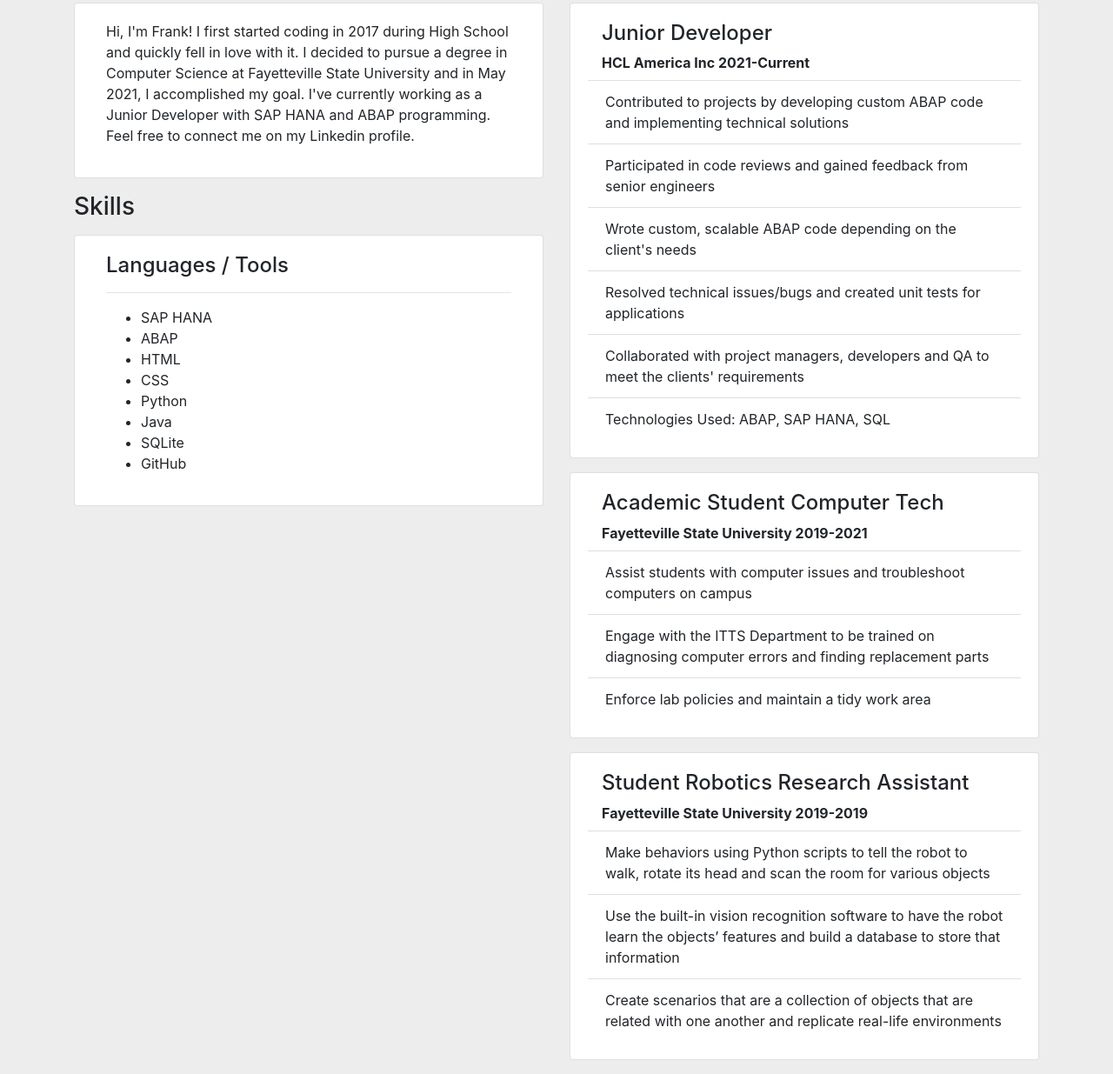
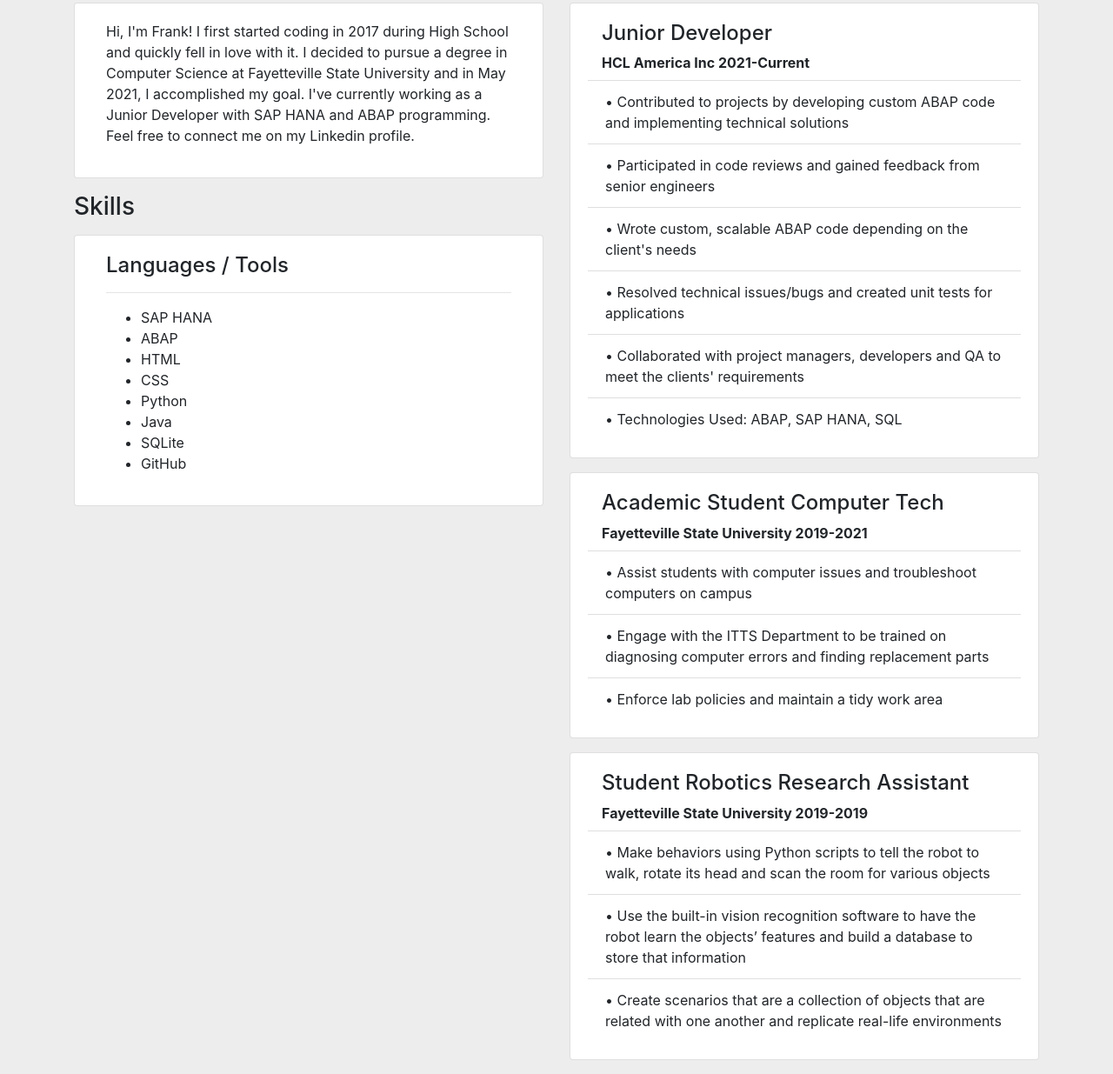
Before and after one commit to frankpenhall/frankpenhall.github.io, a plain HTML site: page index.html in a window 1280 px wide. Shown: the part 317-1552 px from the top of the page at 87% size. Drawn offline with nearby package versions, Linux system fonts and the light colour scheme.

Commit message:
Update index.html

```diff
--- a/index.html
+++ b/index.html
@@ -98,15 +98,15 @@
                         <div class="card-body">
                             <div class="mx-3">
                                 <h4>Junior Developer</h4>
-                                <div><strong>HCL America Inc                2021-Current</strong></div>
+                                <div><strong>HCL America Inc                    2021-Current</strong></div>
                             </div>
                             <ul class = "list-group list-group-flush mt-2">
-                                <li class ="list-group-item">Contributed to projects by developing custom ABAP code and implementing technical solutions</li>
-                                <li class ="list-group-item">Participated in code reviews and gained feedback from senior engineers</li>
-                                <li class ="list-group-item">Wrote custom, scalable ABAP code depending on the client's needs</li>
-                                <li class ="list-group-item">Resolved technical issues/bugs and created unit tests for applications</li>
-                                <li class ="list-group-item">Collaborated with project managers, developers and QA to meet the clients' requirements</li>
-                                <li class ="list-group-item">Technologies Used: ABAP, SAP HANA, SQL</li>
+                                <li class ="list-group-item">• Contributed to projects by developing custom ABAP code and implementing technical solutions</li>
+                                <li class ="list-group-item">• Participated in code reviews and gained feedback from senior engineers</li>
+                                <li class ="list-group-item">• Wrote custom, scalable ABAP code depending on the client's needs</li>
+                                <li class ="list-group-item">• Resolved technical issues/bugs and created unit tests for applications</li>
+                                <li class ="list-group-item">• Collaborated with project managers, developers and QA to meet the clients' requirements</li>
+                                <li class ="list-group-item">• Technologies Used: ABAP, SAP HANA, SQL</li>
                             </ul>
                         </div>
                     </div>
@@ -114,14 +114,14 @@
                         <div class="card-body">
                             <div class="mx-3">
                                 <h4>Academic Student Computer Tech</h4>
-                                <div><strong>Fayetteville State University  2019-2021</strong></div>
+                                <div><strong>Fayetteville State University        2019-2021</strong></div>
                             </div>
 
                             <ul class = "list-group list-group-flush mt-2">
-                                <li class ="list-group-item">Assist students with computer issues and troubleshoot computers on campus</li>
-                                <li class ="list-group-item">Engage with the ITTS Department to be trained on diagnosing computer errors
+                                <li class ="list-group-item">• Assist students with computer issues and troubleshoot computers on campus</li>
+                                <li class ="list-group-item">• Engage with the ITTS Department to be trained on diagnosing computer errors
                                     and finding replacement parts</li>
-                                <li class ="list-group-item">Enforce lab policies and maintain a tidy work area</li>
+                                <li class ="list-group-item">• Enforce lab policies and maintain a tidy work area</li>
                             </ul>
                         </div>
                     </div>
@@ -129,14 +129,14 @@
                         <div class="card-body">
                             <div class="mx-3">
                                 <h4>Student Robotics Research Assistant</h4>
-                                <div><strong>Fayetteville State University  2019-2019</strong></div>
+                                <div><strong>Fayetteville State University         2019-2019</strong></div>
                             </div>
                             <ul class = "list-group list-group-flush mt-2">
-                                <li class ="list-group-item">Make behaviors using Python scripts to tell the robot to walk, rotate its head and
+                                <li class ="list-group-item">• Make behaviors using Python scripts to tell the robot to walk, rotate its head and
                                     scan the room for various objects</li>
-                                <li class ="list-group-item">Use the built-in vision recognition software to have the robot learn the objects’
+                                <li class ="list-group-item">• Use the built-in vision recognition software to have the robot learn the objects’
                                     features and build a database to store that information</li>
-                                <li class ="list-group-item">Create scenarios that are a collection of objects that are related with one another
+                                <li class ="list-group-item">• Create scenarios that are a collection of objects that are related with one another
                                     and replicate real-life environments</li>
                             </ul>
                         </div>
```
